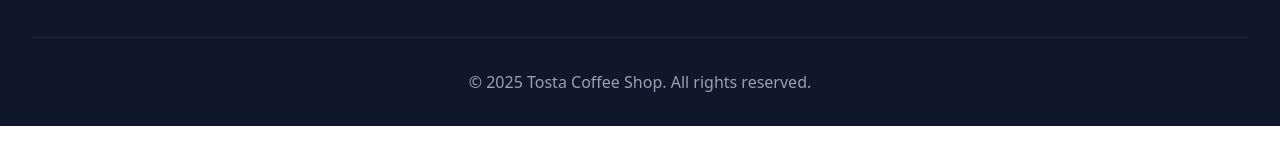
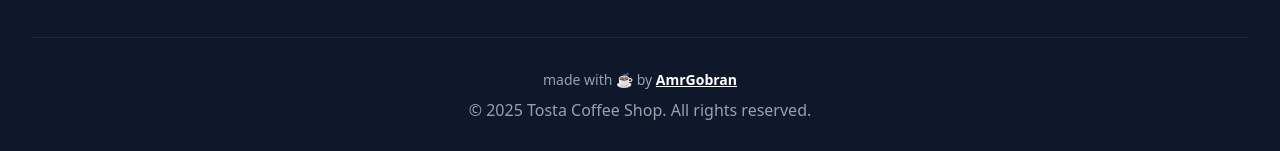
Before and after one commit to AmrGobran/tosta, a React (Vite) app: page /tosta/locations in a window 1280 px wide. Shown: the part 2625-2776 px from the top of the page. Before the commit the page ends 2751 px from the top, so only its background shows below. Built offline with nearby package versions, Linux system fonts and the light colour scheme.

Commit message:
update README.md

```diff
--- a/src/components/Footer.jsx
+++ b/src/components/Footer.jsx
@@ -80,6 +80,16 @@
 			</div>
 
 			<div className="border-t border-gray-800 mt-12 pt-8 text-center">
+				<p className="mb-2 text-sm">
+					made with ☕ by{" "}
+					<a
+						href="https://github.com/AmrGobran"
+						target="_blank"
+						className="font-semibold text-white underline cursor-pointer"
+					>
+						AmrGobran
+					</a>
+				</p>
 				<p>© {new Date().getFullYear()} Tosta Coffee Shop. All rights reserved.</p>
 			</div>
 		</footer>
```
Also changed, not shown: 1 other file (tests, documents, lock files or other folders).
